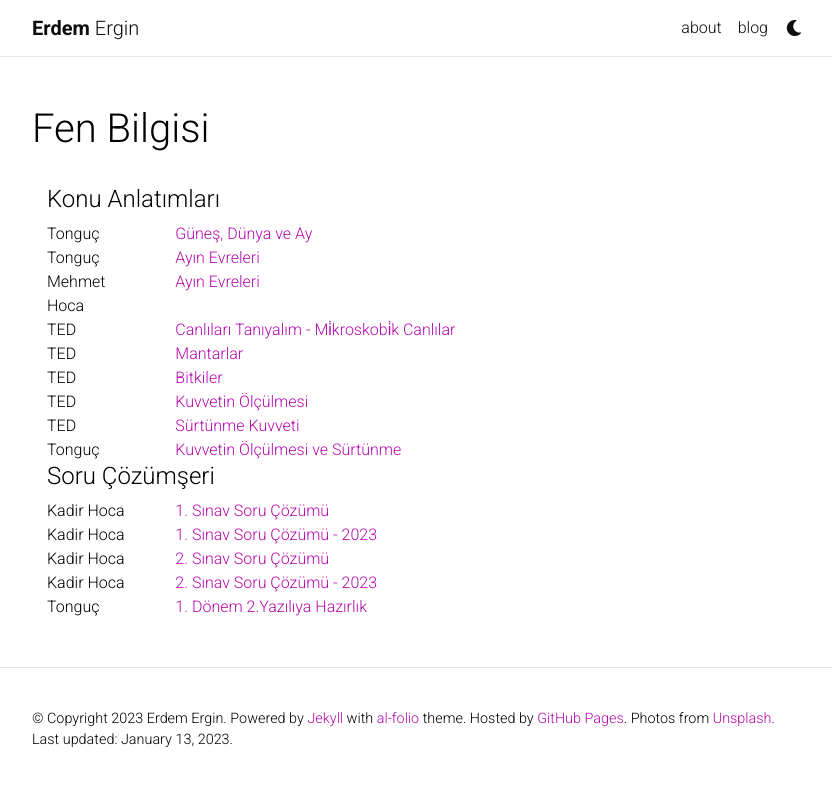
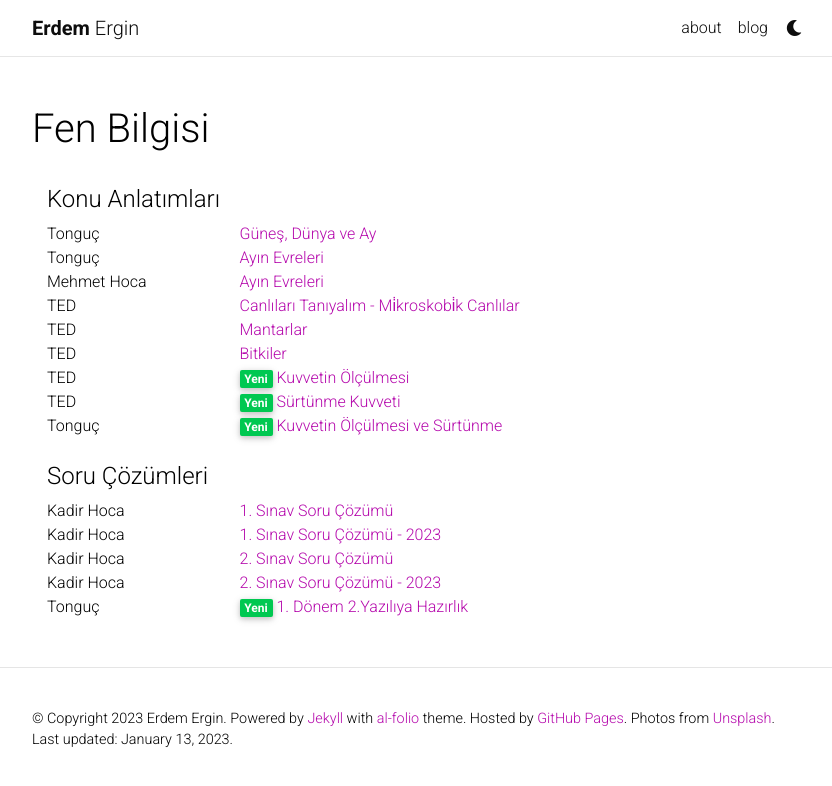
Before and after one commit to erdemergin/erdemergin.github.io, a Jekyll site: the page built from _fifthgrade/fen.md, in a window 1280 px wide. Shown: the top 786 px of the page, without its empty margins (223-1055 px from the left). Built offline with Jekyll 4.4.1, drawn with Linux system fonts in a browser that asks for light colours; comment, search, counter and statistics services are not loaded; a style sheet for code colours, icons or effects is not loaded.

Commit message:
Fen guncelleme

```diff
--- a/_fifthgrade/fen.md
+++ b/_fifthgrade/fen.md
@@ -14,7 +14,7 @@ img: assets/img/fifthgrade/fen.jfif
 
 
     <div class="row">
-        <div class="col-sm-2 mt-3 mt-md-0">Tonguç</div>
+        <div class="col-sm-3 mt-3 mt-md-0">Tonguç</div>
         <div class="col-sm mt-3 mt-md-0">
             <a href="https://www.youtube.com/watch?v=tNXgMY14kb4" target="_blank">
                 Güneş, Dünya ve Ay
@@ -23,7 +23,7 @@ img: assets/img/fifthgrade/fen.jfif
     </div>
 
     <div class="row">
-        <div class="col-sm-2 mt-3 mt-md-0">Tonguç</div>
+        <div class="col-sm-3 mt-3 mt-md-0">Tonguç</div>
         <div class="col-sm mt-3 mt-md-0">
             <a href="https://www.youtube.com/watch?v=_vJ6N2WcLOo" target="_blank">
                 Ayın Evreleri
@@ -33,7 +33,7 @@ img: assets/img/fifthgrade/fen.jfif
 
 
     <div class="row">
-        <div class="col-sm-2 mt-3 mt-md-0">Mehmet Hoca</div>
+        <div class="col-sm-3 mt-3 mt-md-0">Mehmet Hoca</div>
         <div class="col-sm mt-3 mt-md-0">
             <a href="https://www.youtube.com/watch?v=2D9WnaSIt3Q" target="_blank">
                 Ayın Evreleri
@@ -43,7 +43,7 @@ img: assets/img/fifthgrade/fen.jfif
 
 
     <div class="row">
-        <div class="col-sm-2 mt-3 mt-md-0">TED</div>
+        <div class="col-sm-3 mt-3 mt-md-0">TED</div>
         <div class="col-sm mt-3 mt-md-0">
             <a href="https://vimeo.com/465380680/2371d16de0" target="_blank">
                 Canlıları Tanıyalım - Mi̇kroskobi̇k Canlılar
@@ -53,7 +53,7 @@ img: assets/img/fifthgrade/fen.jfif
 
 
     <div class="row">
-        <div class="col-sm-2 mt-3 mt-md-0">TED</div>
+        <div class="col-sm-3 mt-3 mt-md-0">TED</div>
         <div class="col-sm mt-3 mt-md-0">
             <a href="https://vimeo.com/465379793/c92e788acd" target="_blank">
                 Mantarlar
@@ -63,7 +63,7 @@ img: assets/img/fifthgrade/fen.jfif
 
 
     <div class="row">
-        <div class="col-sm-2 mt-3 mt-md-0">TED</div>
+        <div class="col-sm-3 mt-3 mt-md-0">TED</div>
         <div class="col-sm mt-3 mt-md-0">
             <a href="https://vimeo.com/465379111/45feca12ec" target="_blank">
                 Bitkiler
@@ -72,44 +72,44 @@ img: assets/img/fifthgrade/fen.jfif
     </div>
 
     <div class="row">
-        <div class="col-sm-2 mt-3 mt-md-0">TED</div>
+        <div class="col-sm-3 mt-3 mt-md-0">TED</div>
         <div class="col-sm mt-3 mt-md-0">
             <a href="https://vimeo.com/474989259/9c38de5ee3" target="_blank">
-                Kuvvetin Ölçülmesi
+                <span class="badge bg-success">Yeni</span> Kuvvetin Ölçülmesi
             </a>
         </div>
     </div>
 
     <div class="row">
-        <div class="col-sm-2 mt-3 mt-md-0">TED</div>
+        <div class="col-sm-3 mt-3 mt-md-0">TED</div>
         <div class="col-sm mt-3 mt-md-0">
             <a href="https://vimeo.com/474989459/1034b25e4d" target="_blank">
-                Sürtünme Kuvveti
+                <span class="badge bg-success">Yeni</span> Sürtünme Kuvveti
             </a>
         </div>
     </div>
 
     <div class="row">
-        <div class="col-sm-2 mt-3 mt-md-0">Tonguç</div>
+        <div class="col-sm-3 mt-3 mt-md-0">Tonguç</div>
         <div class="col-sm mt-3 mt-md-0">
             <a href="https://www.youtube.com/watch?v=yiVW3x2Lun4" target="_blank">
-                Kuvvetin Ölçülmesi ve Sürtünme
+                <span class="badge bg-success">Yeni</span> Kuvvetin Ölçülmesi ve Sürtünme
             </a>
         </div>
     </div>
 
 </div>
 
-<div class="container">
+<div class="container mt-4">
 
     <div class="row">
         <div class="col-sm mt-3 mt-md-0">
-            <h4>Soru Çözümşeri</h4>
+            <h4>Soru Çözümleri</h4>
         </div>
     </div>
 
     <div class="row">
-        <div class="col-sm-2 mt-3 mt-md-0">Kadir Hoca</div>
+        <div class="col-sm-3 mt-3 mt-md-0">Kadir Hoca</div>
         <div class="col-sm mt-3 mt-md-0">
             <a href="https://www.youtube.com/watch?v=7qSbpiumDlA&list=PLTuxBKqPF3YGqYyG0Y8a1MtqmxIlHo3N5"
                 target="_blank">
@@ -120,7 +120,7 @@ img: assets/img/fifthgrade/fen.jfif
 
 
     <div class="row">
-        <div class="col-sm-2 mt-3 mt-md-0">Kadir Hoca</div>
+        <div class="col-sm-3 mt-3 mt-md-0">Kadir Hoca</div>
         <div class="col-sm mt-3 mt-md-0">
             <a href="https://www.youtube.com/watch?v=Xul_plk4220&list=PLTuxBKqPF3YGqYyG0Y8a1MtqmxIlHo3N5&index=13"
                 target="_blank">
@@ -130,7 +130,7 @@ img: assets/img/fifthgrade/fen.jfif
     </div>
 
     <div class="row">
-        <div class="col-sm-2 mt-3 mt-md-0">Kadir Hoca</div>
+        <div class="col-sm-3 mt-3 mt-md-0">Kadir Hoca</div>
         <div class="col-sm mt-3 mt-md-0">
             <a href="https://www.youtube.com/watch?v=C67OCjcGs2c&list=PLTuxBKqPF3YGqYyG0Y8a1MtqmxIlHo3N5&index=2"
                 target="_blank">
@@ -141,7 +141,7 @@ img: assets/img/fifthgrade/fen.jfif
 
 
     <div class="row">
-        <div class="col-sm-2 mt-3 mt-md-0">Kadir Hoca</div>
+        <div class="col-sm-3 mt-3 mt-md-0">Kadir Hoca</div>
         <div class="col-sm mt-3 mt-md-0">
             <a href="https://www.youtube.com/watch?v=osJFw3o0Nf8&list=PLTuxBKqPF3YGqYyG0Y8a1MtqmxIlHo3N5&index=14"
                 target="_blank">
@@ -151,10 +151,10 @@ img: assets/img/fifthgrade/fen.jfif
     </div>
 
     <div class="row">
-        <div class="col-sm-2 mt-3 mt-md-0">Tonguç</div>
+        <div class="col-sm-3 mt-3 mt-md-0">Tonguç</div>
         <div class="col-sm mt-3 mt-md-0">
             <a href="https://www.youtube.com/watch?v=4BgpNLklHn8" target="_blank">
-                1. Dönem 2.Yazılıya Hazırlık
+                <span class="badge bg-success">Yeni</span> 1. Dönem 2.Yazılıya Hazırlık
             </a>
         </div>
     </div>
```
